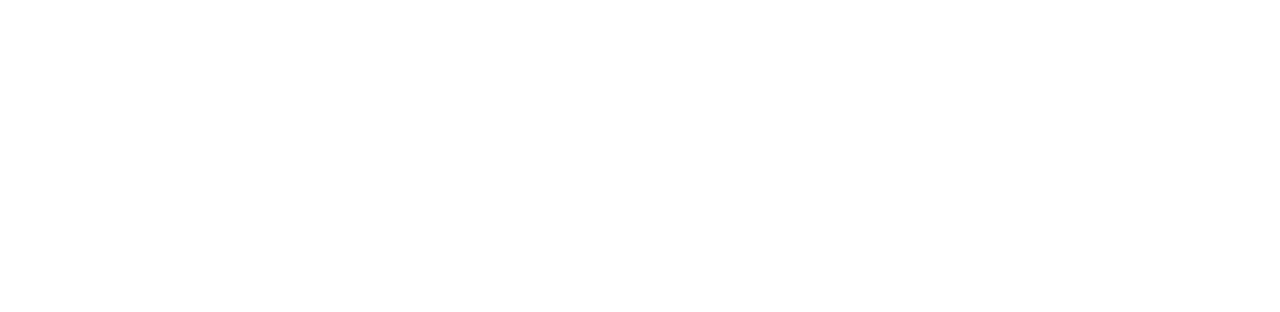
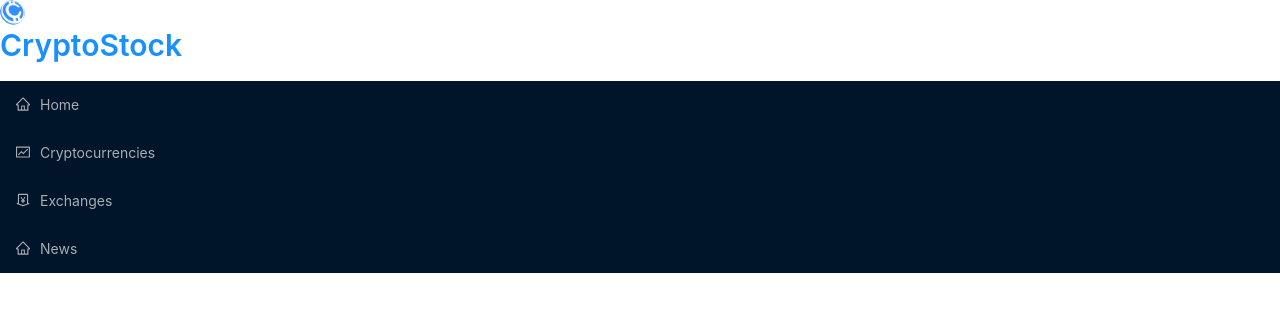
Before and after one commit to acroooo/criptstock, a React (Create React App) app: page / in a window 1280 px wide. Shown: the top 312 px of the page. Built offline with nearby package versions, Linux system fonts and the light colour scheme.

Commit message:
'antd-and-navbar'

```diff
--- a/src/App.js
+++ b/src/App.js
@@ -1,13 +1,15 @@
 import React from 'react'
 import { Switch, Route, Link } from 'react-router-dom'
-import {Layout, Typography, Space} from 'antd';
+import { Layout, Typography, Space } from 'antd';
+import { Navbar } from './components/index'
+import './App.css'
 
 const App = () => {
     return (
         <div>
             <div className="App">
                 <div className="navbar">
-
+                    <Navbar />
                 </div>
                 <div className="main">
 
--- a/src/components/Navbar.jsx
+++ b/src/components/Navbar.jsx
@@ -1,19 +1,31 @@
 import React from 'react'
 import { Button, Menu, Typography, Avatar } from 'antd';
-import { Link } from 'react-router-dom'
+import {  Link } from 'react-router-dom'
 import { HomeOutlined, MoneyCollectOutlined, BulbOutlined, FundOutlined, MenuOutlined } from '@ant-design/icons';
-import icon from './../assets/images/icon.png'
+import icon from '../assets/images/cryptostock.png'
 
 const Navbar = () => {
   return (
         <div className="nav-container">
           <div className="logo-container">
-              <Avatar src={icon} size="large" />
+              <Avatar src={icon} size={25} />
               <Typography.Title level={2} className="logo">
                   <Link to="/">CryptoStock</Link>
               </Typography.Title>
-              {/* <Button className="menu-control-container">
-              </Button> */}
+              <Menu theme="dark">
+                <Menu.Item icon={<HomeOutlined />}>
+                  <Link to="/">Home</Link>
+                </Menu.Item>
+                <Menu.Item icon={<FundOutlined />}>
+                  <Link to="/cryptocurrencies">Cryptocurrencies</Link>
+                </Menu.Item>
+                <Menu.Item icon={<MoneyCollectOutlined />}>
+                  <Link to="/exchanges">Exchanges</Link>
+                </Menu.Item>
+                <Menu.Item icon={<HomeOutlined />}>
+                  <Link to="/news">News</Link>
+                </Menu.Item>
+              </Menu>
           </div>
         </div>
   )
--- /dev/null
+++ b/src/components/index.js
@@ -0,0 +1,3 @@
+import { default as Navbar } from './Navbar'
+
+export { Navbar }
--- a/src/index.js
+++ b/src/index.js
@@ -1,6 +1,10 @@
 import React from 'react';
 import ReactDOM from 'react-dom';
+import {BrowserRouter as Router} from 'react-router-dom';
+import App from './App';
+import 'antd/dist/antd.css';
 
-import App from './App';
-
-ReactDOM.render(<App />, document.getElementById('root'));
+ReactDOM.render(
+<Router>
+    <App />
+</Router>, document.getElementById('root'));
```
Also changed, not shown: package.json (+12 -0 lines), src/App.css (added), src/assets/images/cryptostock.png (renamed from src/images/cryptostock.png), 1 other file (tests, documents, lock files or other folders).
